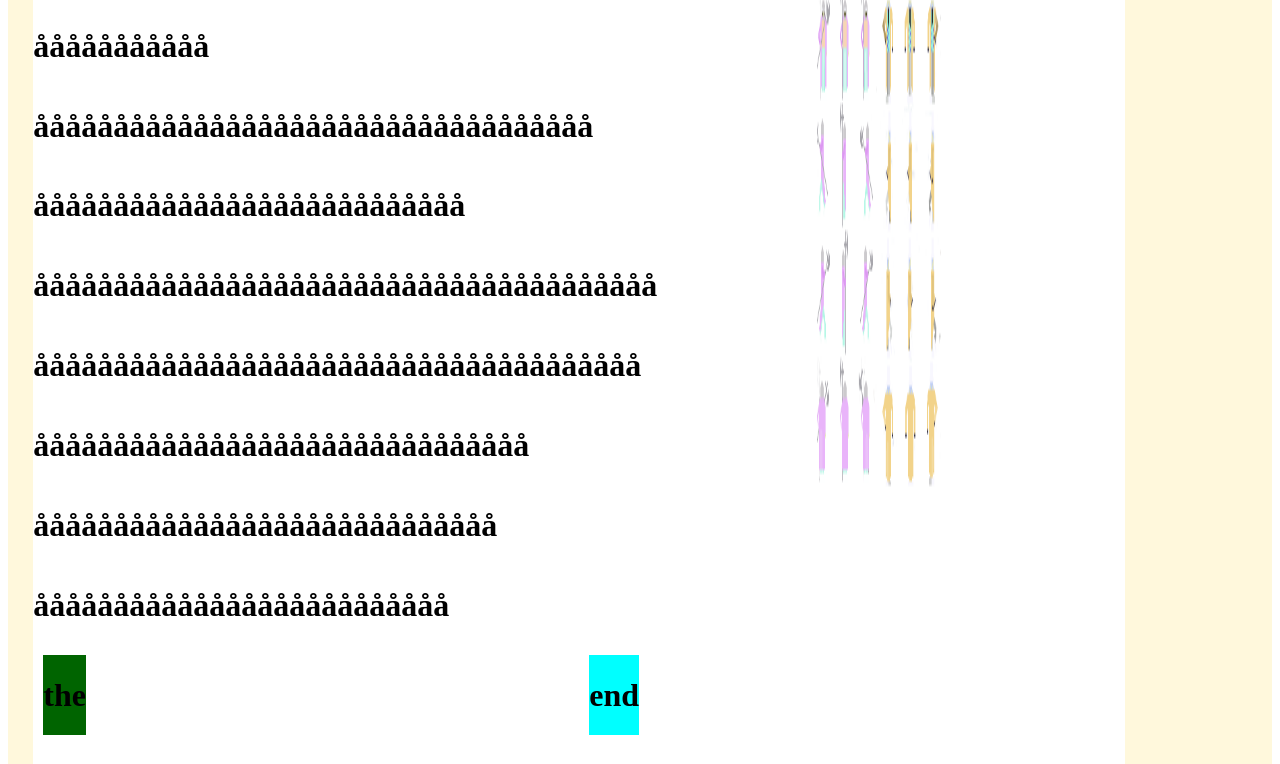
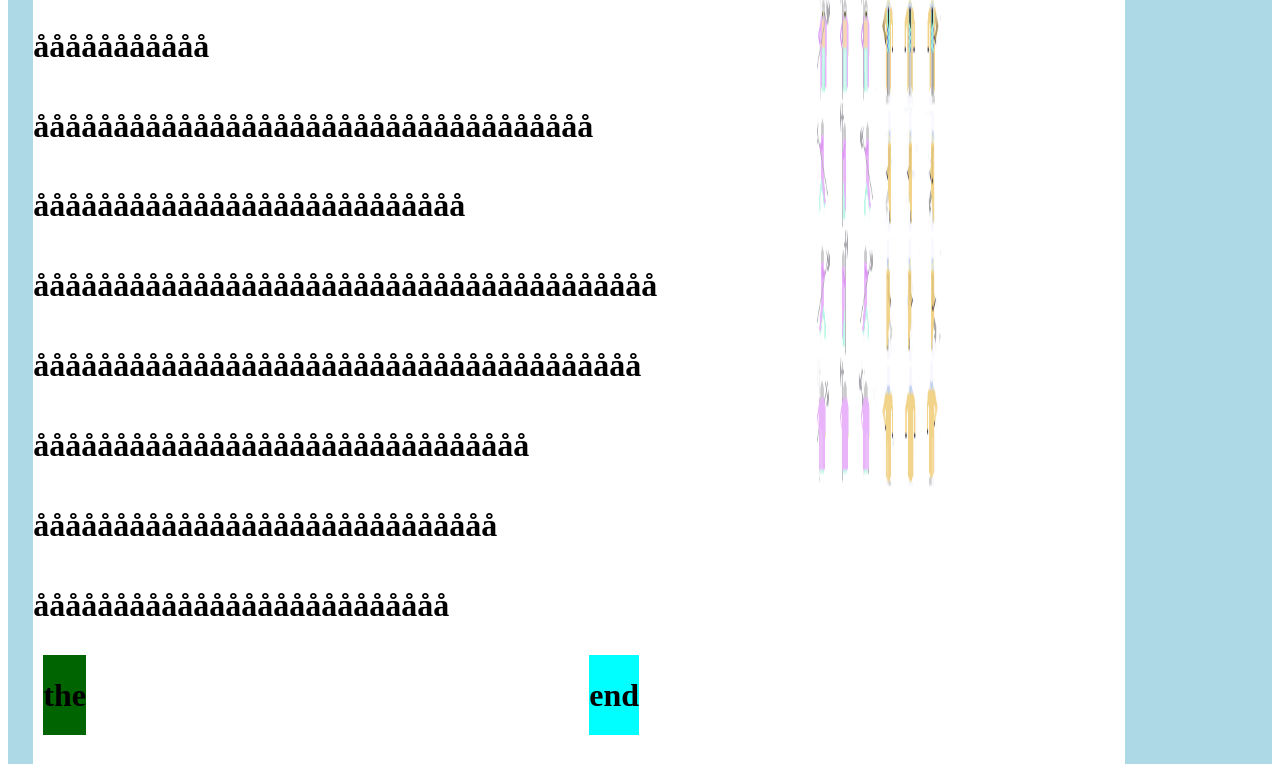
Before and after one commit to indashades/webb, a plain HTML site: page g/index.html in a window 1280 px wide. Shown: the part 728-1492 px from the top of the page. Drawn offline with Linux system fonts and the light colour scheme.

Commit message:
färgbakgrund

```diff
--- a/g/fä.css
+++ b/g/fä.css
@@ -37,7 +37,7 @@
   justify-content: center;
 }
 .ll {
-  background-color: cornsilk;
+  background-color: lightblue;
   padding: 2%;
 }
 .p {
```
